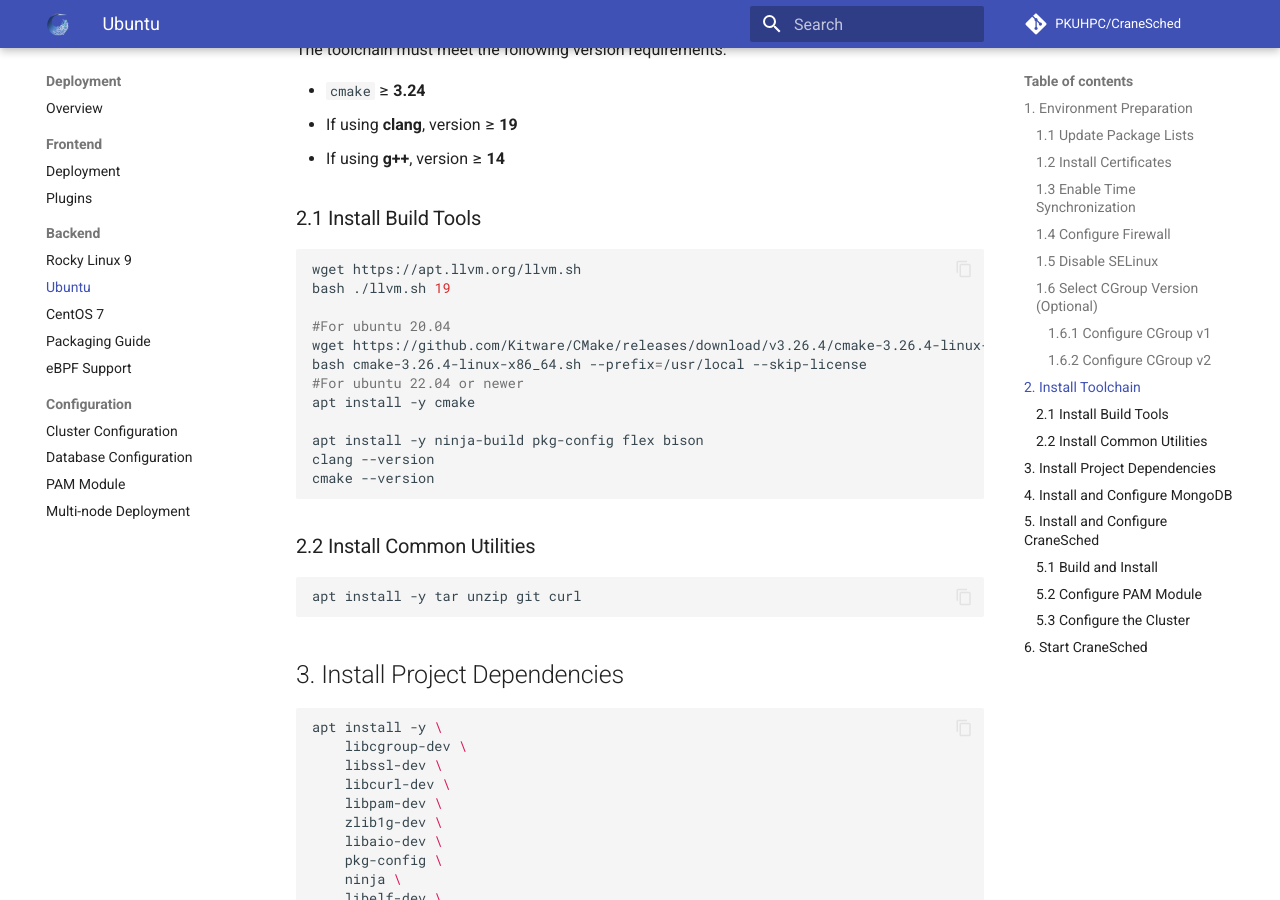
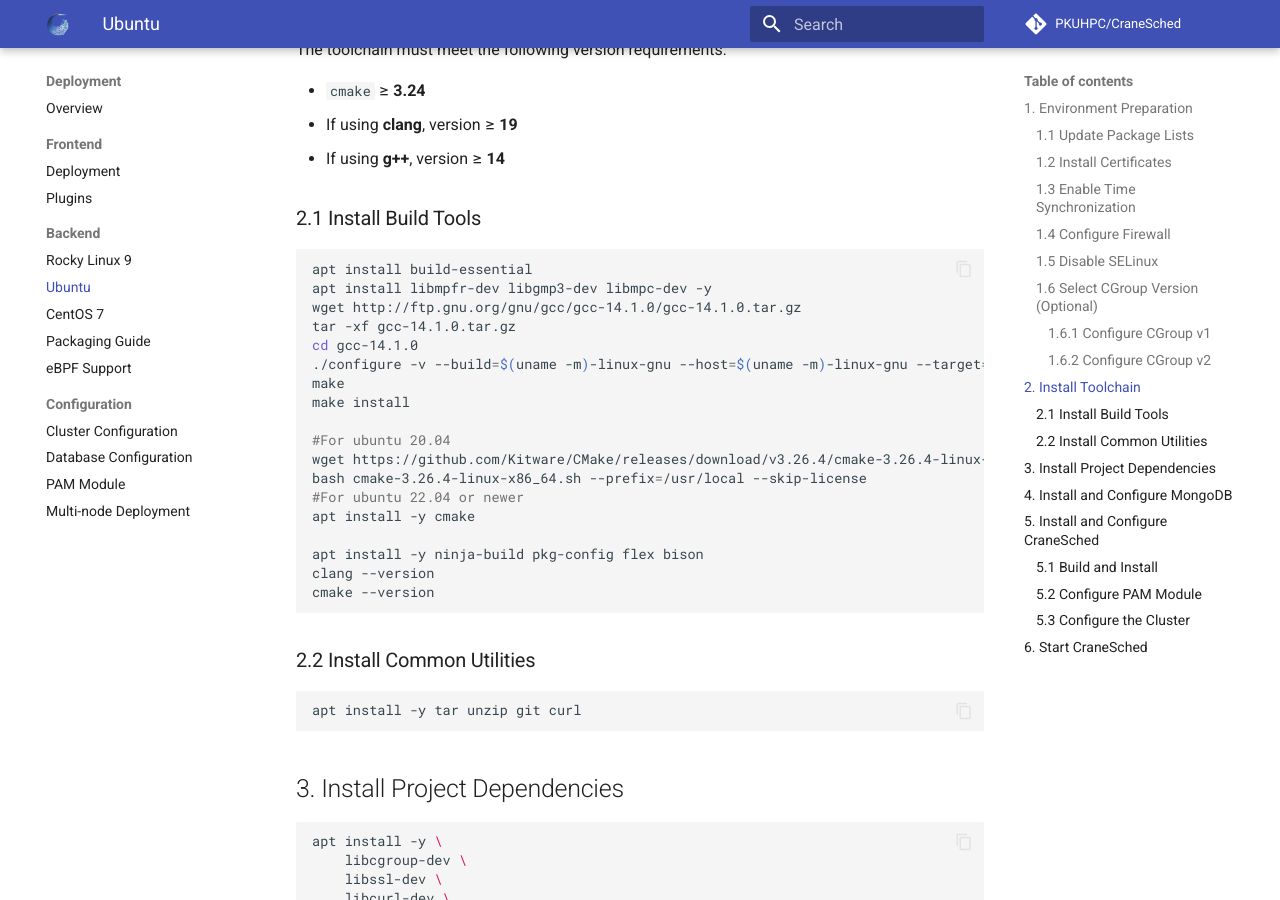
Before and after one commit to PKUHPC/CraneSched, an MkDocs documentation site: the page built from docs/deployment/backend/Ubuntu.md, in a window 1280 px wide and 900 px high, scrolled down 2295 px. Built offline with MkDocs 1.6.1 and Material for MkDocs 9.7.7, drawn with Linux system fonts in a browser that asks for light colours; comment, search, counter and statistics services are not loaded.

Commit message:
doc: Update ubuntu doc

````diff
--- a/docs/deployment/backend/Ubuntu.md
+++ b/docs/deployment/backend/Ubuntu.md
@@ -104,8 +104,14 @@ The toolchain must meet the following version requirements:
 ### 2.1 Install Build Tools
 
 ```bash
-wget https://apt.llvm.org/llvm.sh
-bash ./llvm.sh 19
+apt install build-essential
+apt install libmpfr-dev libgmp3-dev libmpc-dev -y
+wget http://ftp.gnu.org/gnu/gcc/gcc-14.1.0/gcc-14.1.0.tar.gz
+tar -xf gcc-14.1.0.tar.gz
+cd gcc-14.1.0
+./configure -v --build=$(uname -m)-linux-gnu --host=$(uname -m)-linux-gnu --target=$(uname -m)-linux-gnu --prefix=/usr/local/gcc-14.1.0 --enable-checking=release --enable-languages=c,c++ --disable-multilib --program-suffix=-14.1.0
+make
+make install
 
 #For ubuntu 20.04
 wget https://github.com/Kitware/CMake/releases/download/v3.26.4/cmake-3.26.4-linux-x86_64.sh
````
